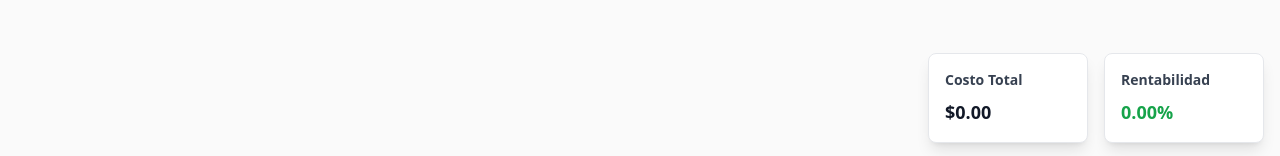
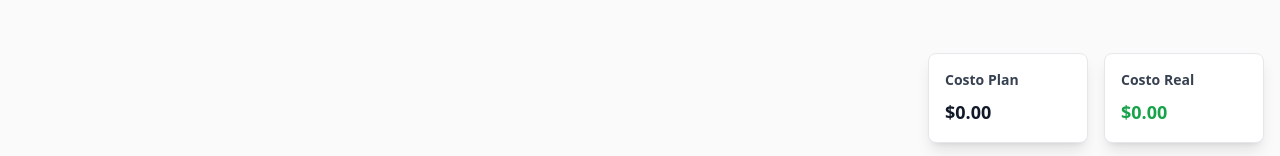
Before and after one commit to dimtha01/Valesco-react-, a React (Vite) app: page /GestionGerencia in a window 1280 px wide. Shown: the part 641-797 px from the top of the page. Built offline with nearby package versions, Linux system fonts and the light colour scheme; no server answers.

Commit message:
Prueba 7

```diff
--- a/src/page/GestionGerencia.jsx
+++ b/src/page/GestionGerencia.jsx
@@ -66,11 +66,6 @@ const GestionGerencia = () => {
       currency: "MXN",
     }).format(amount)
   }
-
-  const formatPercentage = (value) => {
-    return `${(value * 100).toFixed(2)}%`
-  }
-
   const Card = ({ title, amount, icon: Icon, color, percentage, link, total_proyectos }) => (
     <Link to={link} className="group">
       <div className="bg-gray-50 rounded-lg p-5 shadow-sm hover:shadow-md hover:bg-gray-100 transition-all duration-300 w-full max-w-sm border border-gray-200">
@@ -198,12 +193,12 @@ const GestionGerencia = () => {
 
       <div className="fixed bottom-4 right-4 flex gap-4">
         <div className="bg-white rounded-lg p-4 shadow-lg w-40 border border-gray-200">
-          <h3 className="text-sm font-semibold text-gray-700 mb-2">Costo Total</h3>
+          <h3 className="text-sm font-semibold text-gray-700 mb-2">Costo Plan</h3>
           <p className="text-lg font-bold text-gray-900">{formatCurrency(costoTotal)}</p>
         </div>
         <div className="bg-white rounded-lg p-4 shadow-lg w-40 border border-gray-200">
-          <h3 className="text-sm font-semibold text-gray-700 mb-2">Rentabilidad</h3>
-          <p className="text-lg font-bold text-green-600">{formatPercentage(rentabilidad)}</p>
+          <h3 className="text-sm font-semibold text-gray-700 mb-2">Costo Real</h3>
+          <p className="text-lg font-bold text-green-600">{formatCurrency(rentabilidad)}</p>
         </div>
       </div>
     </>
```
